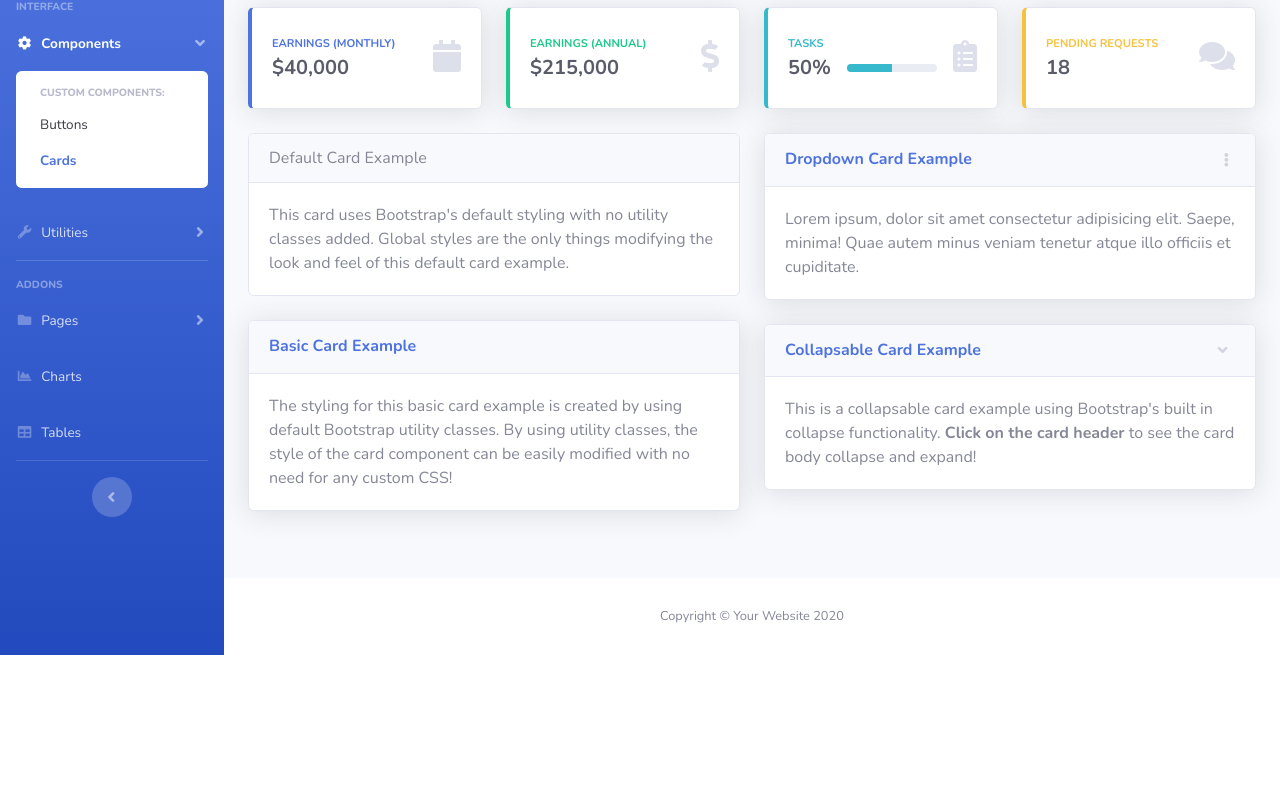
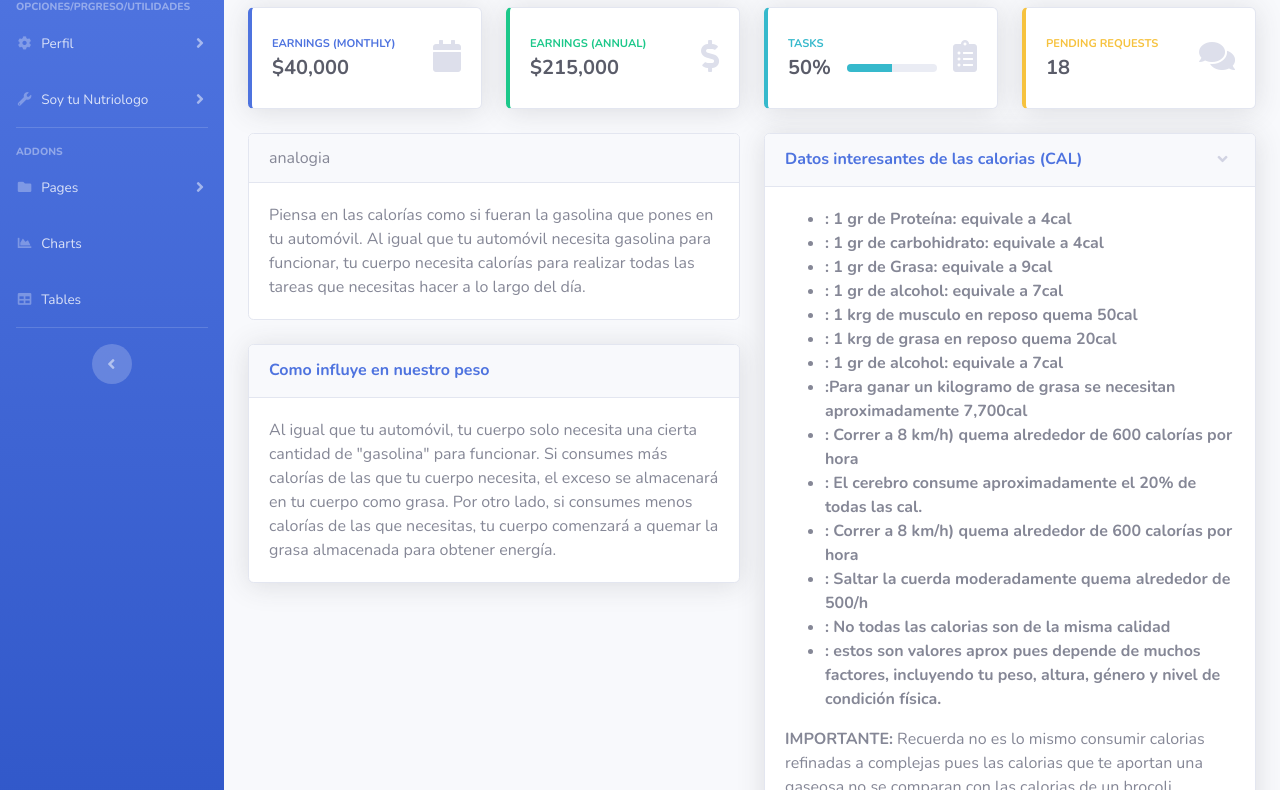
Before and after one commit to managerrojo/managerrojo.github.io, a website with bundled scripts: page cards.html in a window 1280 px wide. Shown: the part 145-935 px from the top of the page. Before the commit the page ends 800 px from the top, so only its background shows below. Built offline with nearby package versions, Linux system fonts and the light colour scheme.

Commit message:
calorias contenido

```diff
--- a/cards.html
+++ b/cards.html
@@ -9,7 +9,7 @@
     <meta name="description" content="">
     <meta name="author" content="">
 
-    <title>SB Admin 2 - Cards</title>
+    <title>Royer/coachApp-Calorias?</title>
 
     <!-- Custom fonts for this template-->
     <link href="vendor/fontawesome-free/css/all.min.css" rel="stylesheet" type="text/css">
@@ -27,7 +27,7 @@
     <!-- Page Wrapper -->
     <div id="wrapper">
 
-        <!-- Sidebar -->
+              <!-- Sidebar start -->
               <ul class="navbar-nav bg-gradient-primary sidebar sidebar-dark accordion" id="accordionSidebar">
 
                 <!-- Sidebar - Brand -->
@@ -35,17 +35,17 @@
                     <div class="sidebar-brand-icon rotate-n-15">
                         <i class="fas fa-laugh-wink"></i>
                     </div>
-                <div class="sidebar-brand-text mx-3">SB Admin <sup>2</sup></div>
+                    <div class="sidebar-brand-text mx-3"> Progresos, dietas y  <sup>mas</sup></div>
                 </a>
 
                 <!-- Divider -->
                 <hr class="sidebar-divider my-0">
 
                 <!-- Nav Item - Dashboard -->
-            <li class="nav-item">
+                <li class="nav-item active">
                     <a class="nav-link" href="index.html">
                         <i class="fas fa-fw fa-tachometer-alt"></i>
-                    <span>Dashboard</span></a>
+                        <span>Penel-Control</span></a>
                 </li>
 
                 <!-- Divider -->
@@ -53,22 +53,24 @@
 
                 <!-- Heading -->
                 <div class="sidebar-heading">
-                Interface
+                    Opciones/prgreso/utilidades
                 </div>
 
             <!-- Nav Item - Pages Collapse Menu -->
-            <li class="nav-item active">
-                <a class="nav-link" href="#" data-toggle="collapse" data-target="#collapseTwo" aria-expanded="true"
-                    aria-controls="collapseTwo">
+            <li class="nav-item">
+                <a class="nav-link collapsed" href="#" data-toggle="collapse" data-target="#collapseTwo"
+                    aria-expanded="true" aria-controls="collapseTwo">
                     <i class="fas fa-fw fa-cog"></i>
-                    <span>Components</span>
+                    <span>Perfil</span>
                 </a>
-                <div id="collapseTwo" class="collapse show" aria-labelledby="headingTwo"
-                    data-parent="#accordionSidebar">
+                <div id="collapseTwo" class="collapse" aria-labelledby="headingTwo" data-parent="#accordionSidebar">
                     <div class="bg-white py-2 collapse-inner rounded">
-                        <h6 class="collapse-header">Custom Components:</h6>
-                        <a class="collapse-item" href="buttons.html">Buttons</a>
-                        <a class="collapse-item active" href="cards.html">Cards</a>
+                        <h6 class="collapse-header">Datos de Inicio:</h6>
+                        <a class="collapse-item" href="login.html">Login</a>
+                        <a class="collapse-item" href="register">Register</a>
+                        <a class="collapse-item" href="404.html">Forgot Password</a>
+                        <a class="collapse-item" href="buttons.html">Somatotipo</a>
+                        <a class="collapse-item" href="404.html">Objetivos</a>
                     </div>
                 </div>
             </li>
@@ -78,16 +80,16 @@
                 <a class="nav-link collapsed" href="#" data-toggle="collapse" data-target="#collapseUtilities"
                     aria-expanded="true" aria-controls="collapseUtilities">
                     <i class="fas fa-fw fa-wrench"></i>
-                    <span>Utilities</span>
+                    <span>Soy tu Nutriologo</span>
                 </a>
                 <div id="collapseUtilities" class="collapse" aria-labelledby="headingUtilities"
                     data-parent="#accordionSidebar">
                     <div class="bg-white py-2 collapse-inner rounded">
-                        <h6 class="collapse-header">Custom Utilities:</h6>
-                        <a class="collapse-item" href="utilities-color.html">Colors</a>
-                        <a class="collapse-item" href="utilities-border.html">Borders</a>
-                        <a class="collapse-item" href="utilities-animation.html">Animations</a>
-                        <a class="collapse-item" href="utilities-other.html">Other</a>
+                        <h6 class="collapse-header">Nutricion :</h6>
+                        <a class="collapse-item" href="404.html">Dieta Ideal(<sup>para ti</sup>)</a>
+                        <a class="collapse-item" href="404.html#">Alimentos recomendados</a>
+                        <a class="collapse-item" href="404.html#"> Funtes de Macronutrientes</a>
+                        <a class="collapse-item" href="404.html#">Funtes de  Micronutrientes</a>
                     </div>
                 </div>
             </li>
@@ -361,7 +363,7 @@
 
                     <!-- Page Heading -->
                     <div class="d-sm-flex align-items-center justify-content-between mb-4">
-                        <h1 class="h3 mb-0 text-gray-800">Cards</h1>
+                        <h1 class="h3 mb-0 text-gray-800">Que son las calorias?</h1>
                     </div>
 
                     <div class="row">
@@ -457,23 +459,20 @@
                             <!-- Default Card Example -->
                             <div class="card mb-4">
                                 <div class="card-header">
-                                    Default Card Example
+                                    analogia
                                 </div>
                                 <div class="card-body">
-                                    This card uses Bootstrap's default styling with no utility classes added. Global
-                                    styles are the only things modifying the look and feel of this default card example.
+                                    Piensa en las calorías como si fueran la gasolina que pones en tu automóvil. Al igual que tu automóvil necesita gasolina para funcionar, tu cuerpo necesita calorías para realizar todas las tareas que necesitas hacer a lo largo del día.
                                 </div>
                             </div>
 
                             <!-- Basic Card Example -->
                             <div class="card shadow mb-4">
                                 <div class="card-header py-3">
-                                    <h6 class="m-0 font-weight-bold text-primary">Basic Card Example</h6>
+                                    <h6 class="m-0 font-weight-bold text-primary">Como influye en nuestro peso</h6>
                                 </div>
                                 <div class="card-body">
-                                    The styling for this basic card example is created by using default Bootstrap
-                                    utility classes. By using utility classes, the style of the card component can be
-                                    easily modified with no need for any custom CSS!
+                                    Al igual que tu automóvil, tu cuerpo solo necesita una cierta cantidad de "gasolina" para funcionar. Si consumes más calorías de las que tu cuerpo necesita, el exceso se almacenará en tu cuerpo como grasa. Por otro lado, si consumes menos calorías de las que necesitas, tu cuerpo comenzará a quemar la grasa almacenada para obtener energía.
                                 </div>
                             </div>
 
@@ -481,12 +480,43 @@
 
                         <div class="col-lg-6">
 
+                            <!-- Collapsable Card Example -->
+                            <div class="card shadow mb-4">
+                                <!-- Card Header - Accordion -->
+                                <a href="#collapseCardExample" class="d-block card-header py-3" data-toggle="collapse"
+                                    role="button" aria-expanded="false" aria-controls="collapseCardExample">
+                                    <h6 class="m-0 font-weight-bold text-primary">Datos interesantes de las calorias (CAL)</h6>
+                                </a>
+                                <!-- Card Content - Collapse -->
+                                <div class="collapse show" id="collapseCardExample">
+                                    <div class="card-body">
+                                        <ul>
+                                            <li><strong>: 1 gr de  Proteína: equivale a  4cal </strong></li>
+                                            <li><strong>: 1 gr de  carbohidrato: equivale a  4cal </strong></li>
+                                            <li><strong>: 1 gr de  Grasa: equivale a  9cal </strong></li>
+                                            <li><strong>: 1 gr de  alcohol: equivale a  7cal </strong></li>
+                                            <li><strong>: 1 krg de musculo en reposo quema 50cal </strong></li>
+                                            <li><strong>: 1 krg de grasa en reposo quema 20cal </strong></li>
+                                            <li><strong>: 1 gr de  alcohol: equivale a  7cal </strong></li>
+                                            <li><strong>:Para ganar un kilogramo de grasa se necesitan aproximadamente 7,700cal</strong></li>
+                                            <li><strong>: Correr a 8 km/h) quema alrededor de 600 calorías por hora</strong></li>
+                                            <li><strong>: El cerebro consume aproximadamente el 20%  de todas las cal.</strong></li>
+                                            <li><strong>: Correr a 8 km/h) quema alrededor de 600 calorías por hora</strong></li>
+                                            <li><strong>: Saltar la cuerda moderadamente quema alrededor de 500/h</strong></li>
+                                            <li><strong>: No todas las calorias son de la misma calidad </strong></li>
+                                            <li><strong>: estos son valores aprox pues depende de muchos factores, incluyendo tu peso, altura, género y nivel de condición física.</strong></li>
+                                        </ul>
+                                       <b>IMPORTANTE:</b> Recuerda no es lo mismo consumir calorias refinadas a complejas pues las calorias que te aportan una gaseosa no se comparan con las calorias de un brocoli . Tambien ten prsebte que los valores antes mensuionados son aproximados, pues  la cantidad de calorías que quemas depende de muchos factores, incluyendo tu peso, altura, género y nivel de condición física.
+                                    </div>
+                                </div>
+                            </div>
+
                             <!-- Dropdown Card Example -->
                             <div class="card shadow mb-4">
                                 <!-- Card Header - Dropdown -->
                                 <div
                                     class="card-header py-3 d-flex flex-row align-items-center justify-content-between">
-                                    <h6 class="m-0 font-weight-bold text-primary">Dropdown Card Example</h6>
+                                    <h6 class="m-0 font-weight-bold text-primary">Entonces las Calorias son:</h6>
                                     <div class="dropdown no-arrow">
                                         <a class="dropdown-toggle" href="#" role="button" id="dropdownMenuLink"
                                             data-toggle="dropdown" aria-haspopup="true" aria-expanded="false">
@@ -494,9 +524,9 @@
                                         </a>
                                         <div class="dropdown-menu dropdown-menu-right shadow animated--fade-in"
                                             aria-labelledby="dropdownMenuLink">
-                                            <div class="dropdown-header">Componentes:</div>
-                                            <a class="dropdown-item" href="#">desnsida osea</a>
-                                            <a class="dropdown-item" href="#">Masa Magra(musculo)</a>
+                                            <div class="dropdown-header">Fuentes:</div>
+                                            <a class="dropdown-item" href="https://www.amazon.com/-/es/Marie-Dunford/dp/0880914114">Marie-Dunford(Dietista)</a>
+                                            <a class="dropdown-item" href="https://pubmed.ncbi.nlm.nih.gov/17682300/">calorias refinadas y complejas</a>
                                             <div class="dropdown-divider">Grasa Corporal krg </div>
                                             <a class="dropdown-item" href="#">Liquidos</a>
                                         </div>
@@ -504,26 +534,10 @@
                                 </div>
                                 <!-- Card Body -->
                                 <div class="card-body">
-                                   Lorem ipsum, dolor sit amet consectetur adipisicing elit. Saepe, minima! Quae autem minus veniam tenetur atque illo officiis et cupiditate.
+                                    Las calorías son una medida de la cantidad de energía que hay en los alimentos. Cuando comemos y bebemos, nuestro cuerpo utiliza esas calorías como combustible para realizar actividades físicas y mentales.
                                 </div>
                             </div>
 
-                            <!-- Collapsable Card Example -->
-                            <div class="card shadow mb-4">
-                                <!-- Card Header - Accordion -->
-                                <a href="#collapseCardExample" class="d-block card-header py-3" data-toggle="collapse"
-                                    role="button" aria-expanded="true" aria-controls="collapseCardExample">
-                                    <h6 class="m-0 font-weight-bold text-primary">Collapsable Card Example</h6>
-                                </a>
-                                <!-- Card Content - Collapse -->
-                                <div class="collapse show" id="collapseCardExample">
-                                    <div class="card-body">
-                                        This is a collapsable card example using Bootstrap's built in collapse
-                                        functionality. <strong>Click on the card header</strong> to see the card body
-                                        collapse and expand!
-                                    </div>
-                                </div>
-                            </div>
 
                         </div>
 
```
Lines whose indentation alone changed are shown as unchanged.
